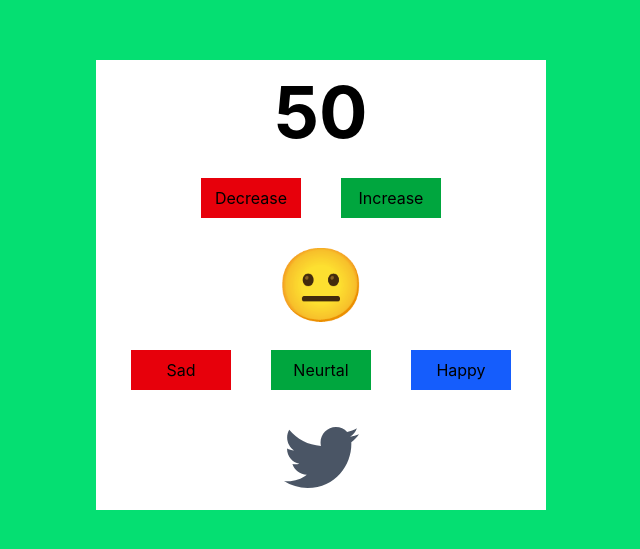
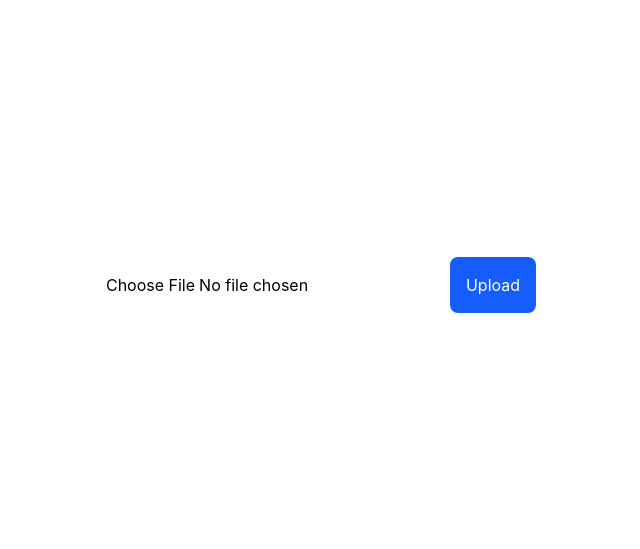
Before and after one commit to MAHESHISAGARIKA/i-computers-frontend, a React (Vite) app: page /test in a window 1280 px wide. Shown: the part 115-664 px from the top of the page, without its empty margins (319-959 px from the left). Built offline with nearby package versions, Linux system fonts and the light colour scheme.

Commit message:
connect with supabase to store images

```diff
--- a/package.json
+++ b/package.json
@@ -11,6 +11,7 @@
   },
   "dependencies": {
     "@react-oauth/google": "^0.13.5",
+    "@supabase/supabase-js": "^2.110.7",
     "@tailwindcss/vite": "^4.3.2",
     "axios": "^1.15.2",
     "dom": "^0.0.3",
--- a/src/pages/test.jsx
+++ b/src/pages/test.jsx
@@ -1,81 +1,110 @@
 import { useState } from "react"
 import toast from "react-hot-toast"
 import { FaTwitter } from "react-icons/fa";
+import uploadMedia from "../utils/mediaUpload.js";
+
 
 export default function TestPage(){
 
-    const [score,setScore] = useState(50)
-    const [mood ,setMood] = useState("😐")
-    const [isFollowed , setIsFollowed] = useState(false)
+    const [file,setFile] = useState(null)
+
+    async function uploadFile(){
+        const res = await uploadMedia(file)
+        console.log(res)
+    }
 
     return(
-        <div className="w-full h-full bg-green-400  flex justify-center items-center">
-            <div className="w-[450px] h-[450px] bg-white flex justify-center items-center flex-col">
-                <h1 className="font-bold text-7xl">{score}</h1>
-                <div className="w-full h-[100px] flex justify-center items-center">
-                    <button className="w-[100px] bg-red-600 h-[40px] mx-5"
-                    onClick={
-                            ()=>{
-                                setScore(score-1)
-                            }
-                        }>
-                        Decrease
-                    </button>
-                    <button className="w-[100px] bg-green-600 h-[40px] mx-5"
-                        onClick={
-                            ()=>{
-                                setScore(score+1)
-                            }
-                        }>
-                        Increase
-                    </button>
-                </div>
-                <h1 className="font-bold text-7xl">{mood}</h1>
-                <div className="w-full h-[100px] flex justify-center items-center">
-                    <button className="w-[100px] bg-red-600 h-[40px] mx-5"
-                       onClick={
-                             ()=>{
-                                 setMood("☹️")
-                                 toast.error("Oh no! You are sad")
-                             }
-                         }>
-                         Sad
-                    </button>
-                     <button
-                         className="w-[100px] bg-green-600 h-[40px] mx-5"
-                         onClick={
-                             ()=>{
-                                 setMood("😐")
-                                 toast("You are neutral",{
-                                     icon: "😐"
-                                 })
-                             }
-                         }>
-                         Neurtal
-                     </button>
-                      <button
-                         className="w-[100px] bg-blue-600 h-[40px] mx-5"
-                         onClick={
-                             ()=>{
-                                 toast.success("Yay! You are happy")
-                                 setMood("😀")
-                             }
-                         }>
-                         Happy
-                     </button>
+        <div className="w-full h-full flex justify-center items-center">
+            <input type="file" onChange={
+                (e)=>{
+                    setFile(e.target.files[0])
+                }
+            }/>
+            <button
+                onClick={uploadFile}
+                className="bg-blue-600 p-4 rounded-lg text-white">
+                Upload
 
-                </div>
+            </button>
 
-                <FaTwitter onClick={
-                     ()=>{
-                         toast("Follow us on Twitter",{
-                             icon: <FaTwitter className="text-blue-500"/>
-                         })
-                         setIsFollowed(!isFollowed)
-                     }
-                 }
-                 className={isFollowed ? "text-[75px] text-blue-600" : "text-[75px] text-gray-600"}/>
-            </div>
         </div>
     )
 }
+
+// export default function TestPage(){
+
+//     const [score,setScore] = useState(50)
+//     const [mood ,setMood] = useState("😐")
+//     const [isFollowed , setIsFollowed] = useState(false)
+
+//     return(
+//         <div className="w-full h-full bg-green-400  flex justify-center items-center">
+//             <div className="w-[450px] h-[450px] bg-white flex justify-center items-center flex-col">
+//                 <h1 className="font-bold text-7xl">{score}</h1>
+//                 <div className="w-full h-[100px] flex justify-center items-center">
+//                     <button className="w-[100px] bg-red-600 h-[40px] mx-5"
+//                     onClick={
+//                             ()=>{
+//                                 setScore(score-1)
+//                             }
+//                         }>
+//                         Decrease
+//                     </button>
+//                     <button className="w-[100px] bg-green-600 h-[40px] mx-5"
+//                         onClick={
+//                             ()=>{
+//                                 setScore(score+1)
+//                             }
+//                         }>
+//                         Increase
+//                     </button>
+//                 </div>
+//                 <h1 className="font-bold text-7xl">{mood}</h1>
+//                 <div className="w-full h-[100px] flex justify-center items-center">
+//                     <button className="w-[100px] bg-red-600 h-[40px] mx-5"
+//                        onClick={
+//                              ()=>{
+//                                  setMood("☹️")
+//                                  toast.error("Oh no! You are sad")
+//                              }
+//                          }>
+//                          Sad
+//                     </button>
+//                      <button
+//                          className="w-[100px] bg-green-600 h-[40px] mx-5"
+//                          onClick={
+//                              ()=>{
+//                                  setMood("😐")
+//                                  toast("You are neutral",{
+//                                      icon: "😐"
+//                                  })
+//                              }
+//                          }>
+//                          Neurtal
+//                      </button>
+//                       <button
+//                          className="w-[100px] bg-blue-600 h-[40px] mx-5"
+//                          onClick={
+//                              ()=>{
+//                                  toast.success("Yay! You are happy")
+//                                  setMood("😀")
+//                              }
+//                          }>
+//                          Happy
+//                      </button>
+
+//                 </div>
+
+//                 <FaTwitter onClick={
+//                      ()=>{
+//                          toast("Follow us on Twitter",{
+//                              icon: <FaTwitter className="text-blue-500"/>
+//                          })
+//                          setIsFollowed(!isFollowed)
+//                      }
+//                  }
+//                  className={isFollowed ? "text-[75px] text-blue-600" : "text-[75px] text-gray-600"}/>
+//             </div>
+//         </div>
+//     )
+// }
--- /dev/null
+++ b/src/utils/mediaUpload.js
@@ -0,0 +1,30 @@
+import { createClient } from "@supabase/supabase-js";
+
+const key ="eyJhbGciOiJIUzI1NiIsInR5cCI6IkpXVCJ9.eyJpc3MiOiJzdXBhYmFzZSIsInJlZiI6Im15c3Vnd29udHNkZ3VlaGl1YmN5Iiwicm9sZSI6ImFub24iLCJpYXQiOjE3ODQzMjM0MjYsImV4cCI6MjA5OTg5OTQyNn0.yDI5OadC6s5t6j2BfrHhi-LZSOB2E9D8YRlld3r_d-c";
+const url = "https://mysugwontsdguehiubcy.supabase.co"
+
+const supabase = createClient(url, key);
+
+export default function uploadMedia(file) {
+	return new Promise((resolve, reject) => {
+		if (file == null) {
+			reject("No file provided");
+		} else {
+			const timestamp = new Date().getTime();
+			const fileName = timestamp + "_" + file.name;
+
+			supabase.storage
+				.from("images")
+				.upload(fileName, file)
+				.then(() => {
+					const publicUrl = supabase.storage
+						.from("images")
+						.getPublicUrl(fileName).data.publicUrl;
+
+                    resolve(publicUrl);
+				}).catch((error) => {
+                    reject(error);
+                });
+		}
+	});
+}
```
Also changed, not shown: 1 other file (tests, documents, lock files or other folders).
